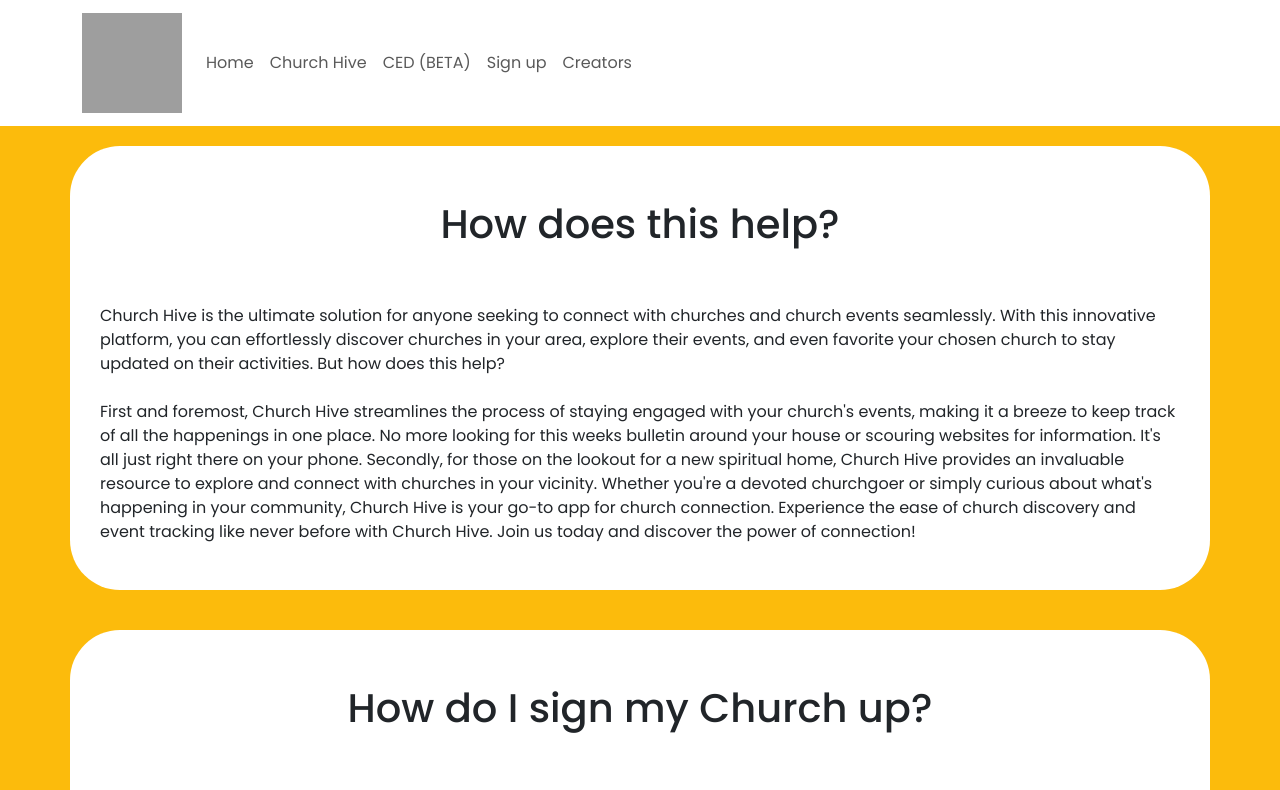
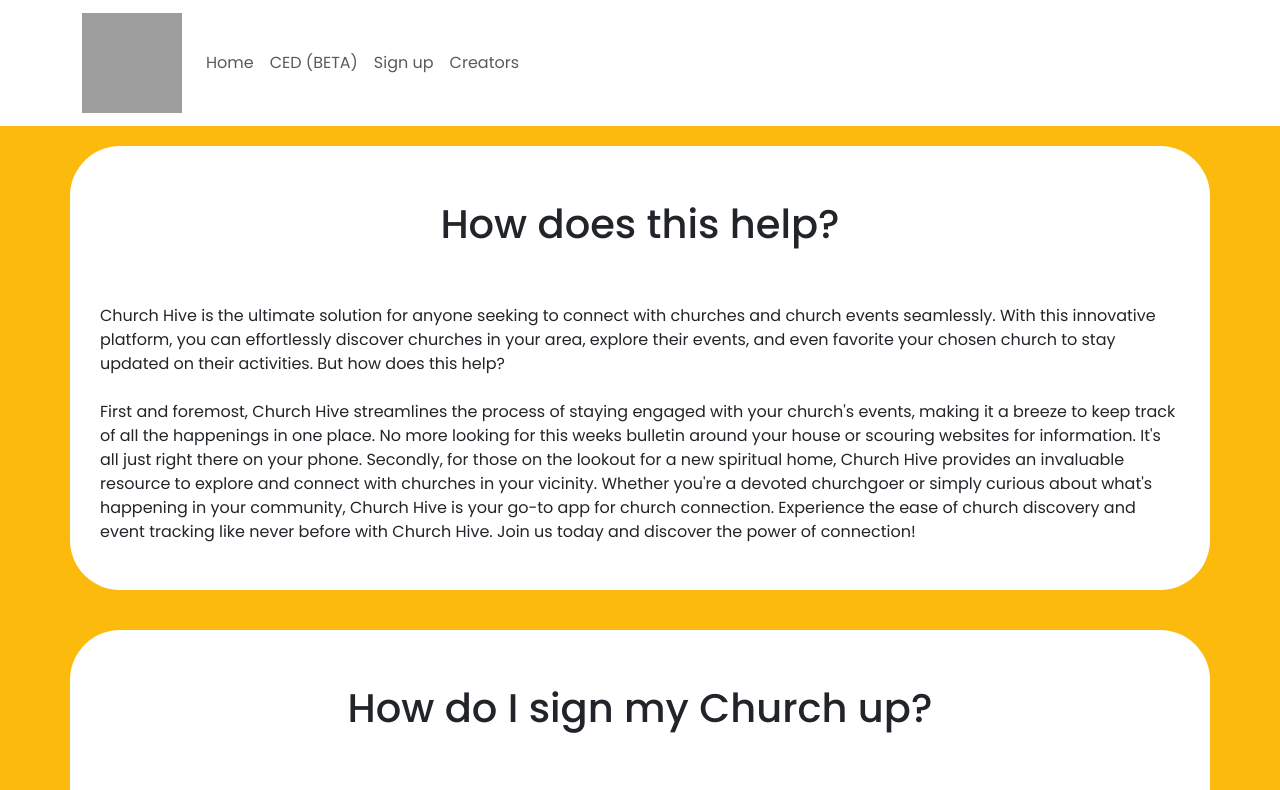
Before and after one commit to RylanTech/ChurchHiveSite, a React (Create React App) app: page /signup in a window 1280 px wide. Shown: the top 790 px of the page. Built offline with nearby package versions, Linux system fonts and the light colour scheme; grey boxes are pictures that could not be loaded.

Commit message:
Removed web-app of the church hive app

```diff
--- a/src/App.js
+++ b/src/App.js
@@ -4,7 +4,7 @@
 import Creators from './pages/Creators';
 import SignUp from './pages/SignUp';
 import PrivacyPolicy from './pages/PrivacyPolicy';
-import ChurchHive from './pages/ChurchHive';
+// import ChurchHive from './pages/ChurchHive';
 // import ChurchEventsDispalyPage from './pages/ChurchEventsDisplay';
 import CEDeasy from './pages/CED/Easy';
 // import CEDapi from './pages/CED/API';
@@ -17,7 +17,7 @@
     <BrowserRouter>
       <Routes>
         <Route path='/' element={<Homepage/>}/>
-        <Route path='/churchhive' element={<ChurchHive/>}/>
+        {/* <Route path='/churchhive' element={<ChurchHive/>}/> */}
         <Route path='/creators' element={<Creators/>}/>
         <Route path='/signup' element={<SignUp/>}/>
         <Route path='/privacypolicy' element={<PrivacyPolicy/>}/>
--- a/src/components/NavigationBar.js
+++ b/src/components/NavigationBar.js
@@ -35,7 +35,6 @@
                         <Navbar.Collapse id="basic-navbar-nav">
                             <Nav className="me-auto">
                                 <Link className="nav-link" to="/">Home</Link>
-                                <Link className="nav-link" to="/churchhive">Church Hive</Link>
                                 <Link className="nav-link" to="/ced">CED (BETA)</Link>
                                 <Link className="nav-link" to="/signup">Sign up</Link>
                                 <Link className="nav-link" to="/creators">Creators</Link>
--- a/src/components/SmallNav.js
+++ b/src/components/SmallNav.js
@@ -26,7 +26,6 @@
                         <Navbar.Collapse id="basic-navbar-nav">
                             <Nav className="me-auto">
                                 <Link className="nav-link" to="/">Home</Link>
-                                <Link className="nav-link" to="/churchhive">Church Hive</Link>
                                 <Link className="nav-link" to="/ced">CED (BETA)</Link>
                                 <Link className="nav-link" to="/signup">Sign up</Link>
                                 <Link className="nav-link" to="/creators">Creators</Link>
```
